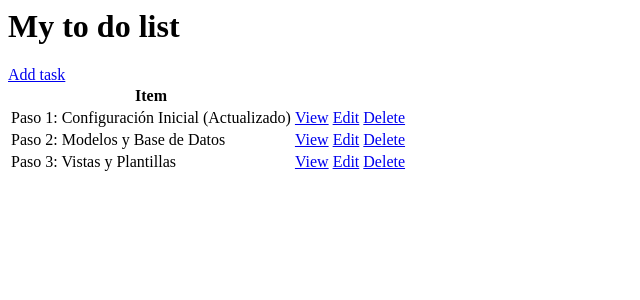
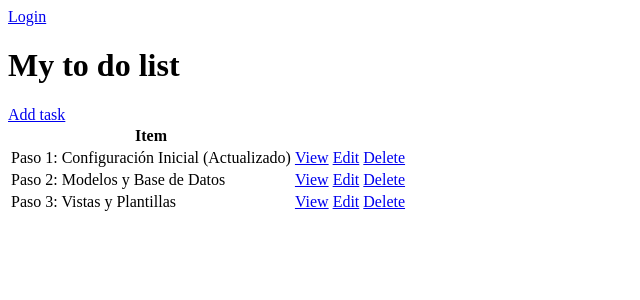
Before and after one commit to mysteryjet/todo_list, a Django app: page / in a window 1280 px wide. Shown: the top 300 px of the page, without its empty margins (0-640 px from the left). Run offline with Django 4.2, Linux system fonts and the light colour scheme; data comes from the database, SQL or seed files in the repository; both versions use the stored data as it was after the commit.

Commit message:
Se completó login y logout

```diff
--- /dev/null
+++ b/base/templates/base/login.html
@@ -0,0 +1,6 @@
+<h1>Login</h1>
+<form method="POST" action="">
+    {% csrf_token %}
+    {{form.as_p}}
+    <input type="submit" value="Login">
+</form>
--- a/base/templates/base/task_list.html
+++ b/base/templates/base/task_list.html
@@ -1,4 +1,13 @@
+{% if request.user.is_authenticated %}
+
+    <p>{{request.user}}</p>
+    <a href="{% url 'logout' %}">Logout</a>
+{% else %}
+    <a href="{% url 'login' %}">Login</a>
+{% endif %}
+
 <h1>My to do list</h1>
+
 <a href="{% url 'task-create' %}">Add task</a>
 
 <table>
--- a/base/urls.py
+++ b/base/urls.py
@@ -1,7 +1,11 @@
 from django.urls import path
-from .views import TaskList, TaskDetail, TaskCreate, TaskUpdate, DeleteView
+from .views import TaskList, TaskDetail, TaskCreate, TaskUpdate, DeleteView, CustomLoginView
+from django.contrib.auth.views import LogoutView
 
 urlpatterns = [
+    path('login/', CustomLoginView.as_view(), name='login'),
+    path('logout/', LogoutView.as_view(next_page='login'), name='logout'),
+
     path('', TaskList.as_view(), name='tasks'),
     path('task/<int:pk>', TaskDetail.as_view(), name='task'),
     path('task-create/', TaskCreate.as_view(), name='task-create'),
--- a/base/views.py
+++ b/base/views.py
@@ -3,8 +3,19 @@ from django.views.generic.list import ListView
 from django.views.generic.detail import DetailView
 from django.views.generic.edit import CreateView, UpdateView, DeleteView
 from django.urls import reverse_lazy
+
+from django.contrib.auth.views import LoginView
+
 from .models import Task
 
+# vista para login
+class CustomLoginView(LoginView):
+    template_name = 'base/login.html'
+    fields = '__all__'
+    redirect_authenticated_user = True
+
+    def get_success_url(self):
+        return reverse_lazy('tasks')
 # Create your views here.
 class TaskList(ListView):# regresa un template con un queryset de datos
     model = Task
```
Also changed, not shown: db.sqlite3.
